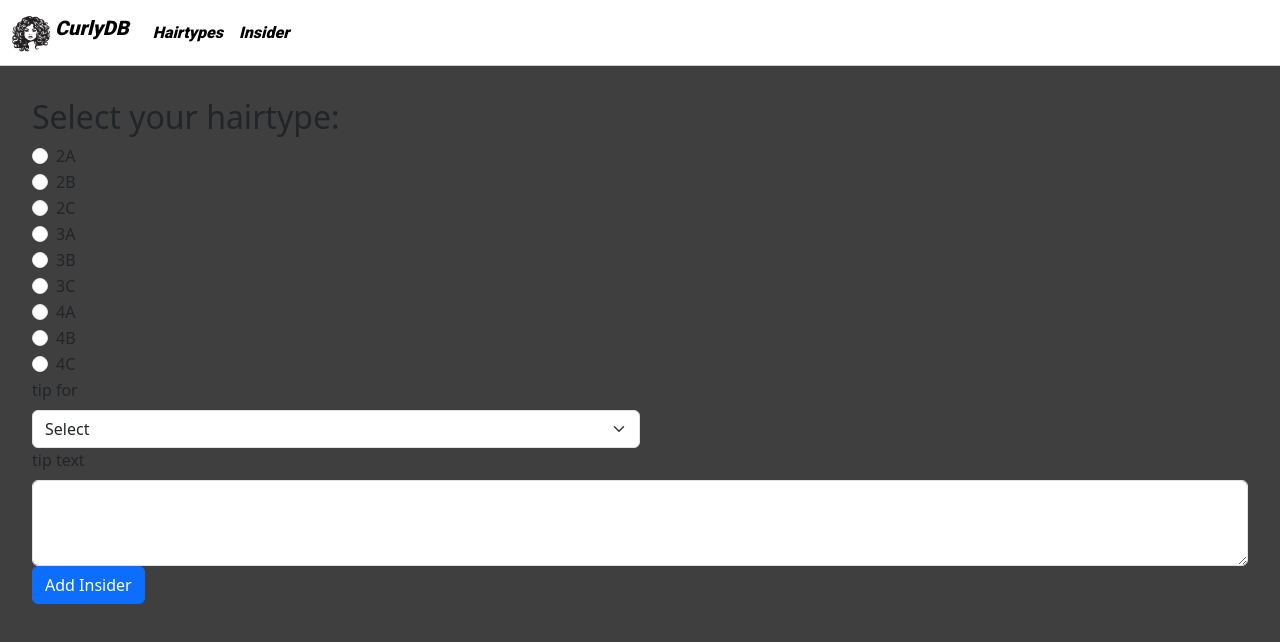
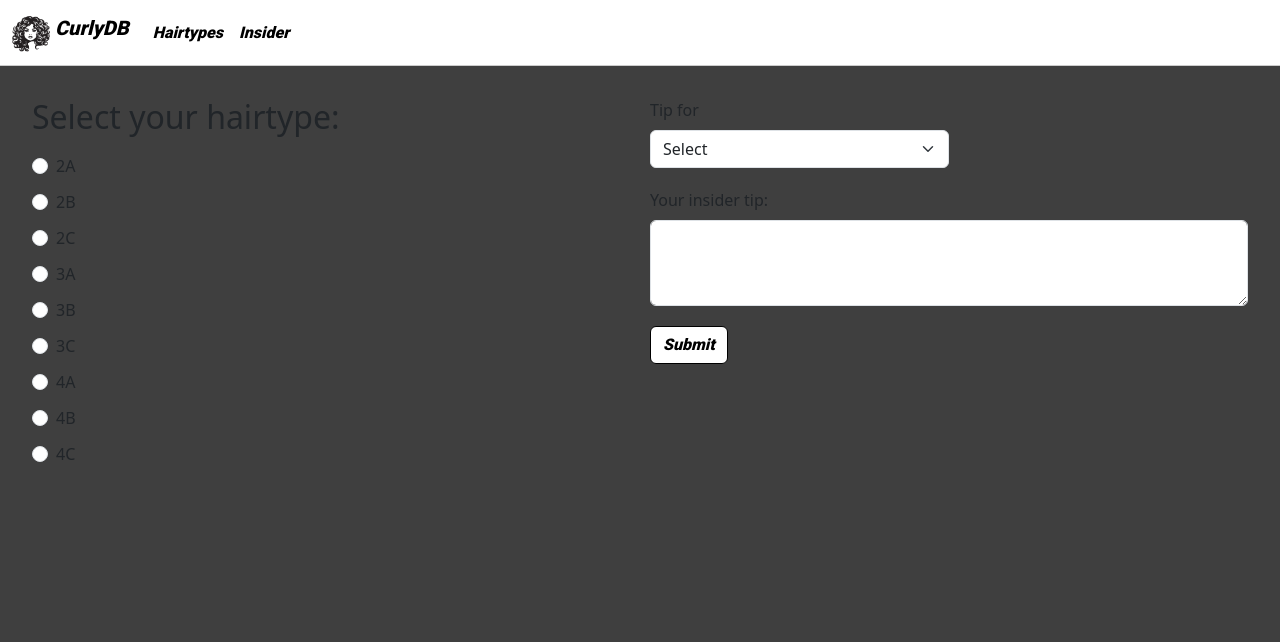
Before and after one commit to selintyrs/curlyDB, a SvelteKit app: page /insider/create in a window 1280 px wide. Shown: the top 642 px of the page. Built offline with nearby package versions, Linux system fonts and the light colour scheme.

Commit message:
design form

```diff
--- a/src/routes/insider/create/+page.svelte
+++ b/src/routes/insider/create/+page.svelte
@@ -2,7 +2,11 @@
   let { form } = $props();
 </script>
 
-<form method="Post" action="?/create">
+
+
+<form method="Post" action="?/create" class="form-container">
+  <!-- Left Column -->
+  <div class="form-left">
     <h2>Select your hairtype:</h2>
     <div class="form-check">
       <input
@@ -94,10 +98,12 @@
       />
       <label class="form-check-label" for="flexRadioDefault9">4C</label>
     </div>
+  </div>
 
-
+  <!-- Right Column -->
+  <div class="form-right">
     <div class="col-md-6">
-    <label for="inputYear" class="form-label">tip for</label>
+      <label for="inputYear" class="form-label">Tip for</label>
       <select class="form-select" id="tip_for" name="tip_for" required>
         <option selected disabled value="">Select</option>
         <option value="Washing">Washing</option>
@@ -107,7 +113,7 @@
       </select>
     </div>
     <div class="col-12">
-    <label for="inputLength" class="form-label">tip text</label>
+      <label for="inputLength" class="form-label">Your insider tip: </label>
       <textarea
         class="form-control"
         id="tip_text"
@@ -117,10 +123,39 @@
       ></textarea>
     </div>
     <div class="col-12">
-    <button type="submit" class="btn btn-primary">Add Insider</button>
+      <button type="submit" class="btn btn-primary">Submit</button>
+    </div>
   </div>
 </form>
 
 {#if form?.success}
-  <p>Insider added!</p>
+  <p>Successfully added!</p>
 {/if}
+
+<style>
+  .form-container {
+    display: grid;
+    grid-template-columns: 1fr 1fr;
+    gap: 20px; /* Space between columns */
+  }
+
+  .form-left {
+    display: flex;
+    flex-direction: column;
+    gap: 10px;
+  }
+
+  .form-right {
+    display: flex;
+    flex-direction: column;
+    gap: 20px;
+  }
+
+  .btn {
+   border-color: black;
+   background-color: white;
+   font-style: italic;
+   font-family: 'roboto', sans-serif;
+   color: black;
+  }
+</style>
```
Lines whose indentation alone changed are shown as unchanged.
